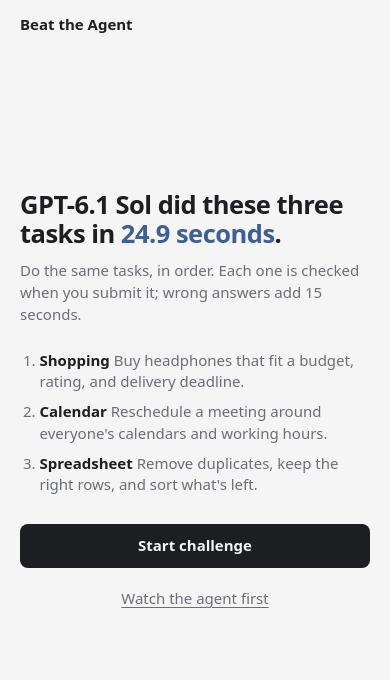
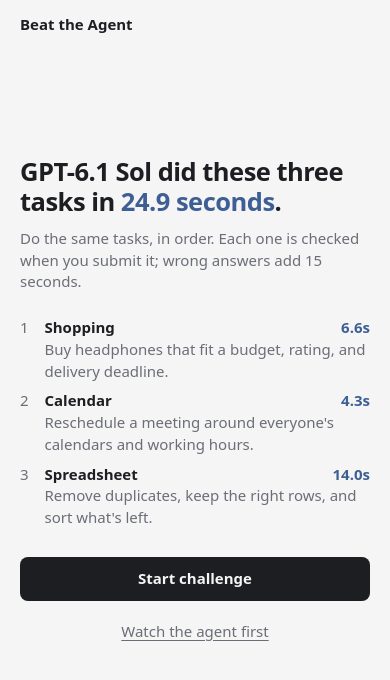
Before and after one commit to YsnMars/beattheagent, a React (Vite) app: page / in a window 390 px wide. Shown: the top 680 px of the page. Built offline with nearby package versions, Linux system fonts and the light colour scheme.

Commit message:
Show personal bests and add Enter-to-start support
- Display challenge bests and agent stage times on the intro
- Add aligned stage details and Enter keyboard shortcut
- Cover the new behavior in end-to-end tests

```diff
--- a/src/app.css
+++ b/src/app.css
@@ -385,15 +385,64 @@
 }
 .intro-tasks {
   margin: 24px 0 0;
-  padding-left: 1.3em;
+  padding: 0;
+  list-style: none;
   display: grid;
-  gap: 8px;
-}
-.intro-tasks li::marker {
+  grid-template-columns: 1.1em max-content 1fr auto;
+  column-gap: 10px;
+  row-gap: 8px;
+}
+/* Rows share the list's columns, so titles and descriptions line up. */
+.intro-tasks li {
+  grid-column: 1 / -1;
+  display: grid;
+  grid-template-columns: subgrid;
+  grid-template-areas: "n title blurb time";
+  align-items: baseline;
+}
+.it-n {
+  grid-area: n;
   color: var(--muted);
-}
-.intro-tasks span {
+  font-variant-numeric: tabular-nums;
+}
+.it-title {
+  grid-area: title;
+}
+.it-blurb {
+  grid-area: blurb;
   color: var(--muted);
+}
+.it-time {
+  grid-area: time;
+  justify-self: end;
+  padding-left: 12px;
+  color: var(--accent);
+  font-weight: 600;
+  font-variant-numeric: tabular-nums;
+}
+.intro-kbd {
+  margin-left: 10px;
+  padding: 1px 6px;
+  border: 1px solid currentColor;
+  border-radius: 4px;
+  font-family: var(--font);
+  font-size: 0.72rem;
+  font-weight: 500;
+  opacity: 0.55;
+}
+@media (hover: none) {
+  .intro-kbd {
+    display: none;
+  }
+}
+.intro-best {
+  margin: 18px 0 0;
+  color: var(--muted);
+  font-size: 0.9rem;
+}
+.intro-best b {
+  color: var(--text);
+  font-variant-numeric: tabular-nums;
 }
 .intro-actions {
   margin-top: 28px;
@@ -1551,6 +1600,19 @@
 
 /* ------------------------------------------------------------------ responsive: site pages */
 @media (max-width: 600px) {
+  .intro-tasks {
+    grid-template-columns: 1fr;
+  }
+  .intro-tasks li {
+    column-gap: 8px;
+    grid-template-columns: 1.1em 1fr auto;
+    grid-template-areas:
+      "n title time"
+      ". blurb blurb";
+  }
+  .intro-best {
+    text-align: center;
+  }
   .intro-actions .btn-primary {
     width: 100%;
   }
--- a/src/components/Intro.tsx
+++ b/src/components/Intro.tsx
@@ -1,9 +1,11 @@
-import type { ReactNode } from "react";
+import { useEffect, useState, type ReactNode } from "react";
 import { STAGES, type Challenge } from "../challenge/types";
-import { formatSeconds } from "../lib/format";
+import { formatDuration, formatSeconds } from "../lib/format";
 import { href } from "../lib/router";
 import { PENALTY_MS } from "../game/run";
 import type { RunSummary } from "../game/agentRuns";
+import { bestFor } from "../game/bests";
+import { gap, stageTime } from "./Outcome";
 
 type Props = {
   ch: Challenge;
@@ -18,6 +20,22 @@
 }
 
 export function Intro({ ch, onStart, ghost, left }: Props) {
+  const [best] = useState(() => (onStart ? bestFor(ch.seed) : null));
+
+  // Enter starts the run, unless focus is on something else Enter should activate (a link).
+  useEffect(() => {
+    if (!onStart) return;
+    const onKey = (e: KeyboardEvent) => {
+      if (e.key !== "Enter" || e.repeat) return;
+      const el = document.activeElement;
+      if (el && el !== document.body && el.closest("a, button, input, select, textarea")) return;
+      e.preventDefault();
+      onStart();
+    };
+    window.addEventListener("keydown", onKey);
+    return () => window.removeEventListener("keydown", onKey);
+  }, [onStart]);
+
   return (
     <div className="intro">
       <header className="topbar">{left ?? <Brand />}</header>
@@ -33,15 +51,26 @@
         </h1>
         <p className="intro-sub">Do the same tasks, in order. Each one is checked when you submit it; wrong answers add {PENALTY_MS / 1000} seconds.</p>
         <ol className="intro-tasks">
-          {STAGES.map((s) => (
-            <li key={s.id}>
-              <b>{s.title}</b> <span>{s.blurb}</span>
-            </li>
-          ))}
+          {STAGES.map((s, i) => {
+            const t = ghost ? stageTime(ghost.splits, i) : null;
+            return (
+              <li key={s.id}>
+                <span className="it-n">{i + 1}</span>
+                <b className="it-title">{s.title}</b>
+                <span className="it-blurb">{s.blurb}</span>
+                {t !== null && (
+                  <span className="it-time" title={`${ghost!.modelLabel}'s time on this task`}>
+                    {gap(t)}
+                  </span>
+                )}
+              </li>
+            );
+          })}
         </ol>
         <div className="intro-actions">
           <button className="btn-primary" data-trace="intro:start" onClick={onStart}>
             Start challenge
+            {onStart && <kbd className="intro-kbd">Enter</kbd>}
           </button>
           {ghost && (
             <a className="link" href={href(`/replay/${ch.seed}`)}>
@@ -49,6 +78,11 @@
             </a>
           )}
         </div>
+        {best && (
+          <p className="intro-best" data-testid="best">
+            {best.here ? "Your best on this challenge" : "Your best so far"}: <b>{formatDuration(best.ms)}</b>
+          </p>
+        )}
       </div>
     </div>
   );
--- a/src/components/Outcome.tsx
+++ b/src/components/Outcome.tsx
@@ -5,8 +5,8 @@
 
 type Timed = Pick<RunResult, "finished" | "stagesCleared" | "splits" | "totalMs">;
 
-const stageTime = (splits: number[], i: number) => (i < splits.length ? splits[i] - (splits[i - 1] ?? 0) : null);
-const gap = (ms: number) => (ms < 60_000 ? `${(ms / 1000).toFixed(1)}s` : formatDuration(ms));
+export const stageTime = (splits: number[], i: number) => (i < splits.length ? splits[i] - (splits[i - 1] ?? 0) : null);
+export const gap = (ms: number) => (ms < 60_000 ? `${(ms / 1000).toFixed(1)}s` : formatDuration(ms));
 const shown = (r: Timed) => (r.finished ? formatDuration(r.totalMs) : `${r.stagesCleared}/3`);
 
 /** One plain sentence on how the two runs compare. */
--- /dev/null
+++ b/src/game/bests.ts
@@ -0,0 +1,29 @@
+// Personal bests, per challenge, kept in this browser. Only complete runs count.
+const KEY = "bta:best";
+
+function load(): Record<string, number> {
+  try {
+    return JSON.parse(localStorage.getItem(KEY) ?? "{}");
+  } catch {
+    return {};
+  }
+}
+
+export function recordBest(seed: string, ms: number) {
+  const bests = load();
+  if (bests[seed] !== undefined && bests[seed] <= ms) return;
+  bests[seed] = ms;
+  try {
+    localStorage.setItem(KEY, JSON.stringify(bests));
+  } catch {
+    /* storage full or disabled */
+  }
+}
+
+/** The best time on this challenge, or failing that, the best on any challenge. */
+export function bestFor(seed: string): { ms: number; here: boolean } | null {
+  const bests = load();
+  if (bests[seed] !== undefined) return { ms: bests[seed], here: true };
+  const all = Object.values(bests);
+  return all.length ? { ms: Math.min(...all), here: false } : null;
+}
--- a/src/pages/Play.tsx
+++ b/src/pages/Play.tsx
@@ -4,6 +4,7 @@
 import { Intro } from "../components/Intro";
 import { Outcome } from "../components/Outcome";
 import { useAgentSummary } from "../game/agentRuns";
+import { recordBest } from "../game/bests";
 import { toResult } from "../game/run";
 import { useNow, useRun } from "../game/useRun";
 import { formatDuration } from "../lib/format";
@@ -29,6 +30,10 @@
   useEffect(() => {
     document.title = "Beat the Agent";
   }, []);
+
+  useEffect(() => {
+    if (!rec && run.finishedAt !== null) recordBest(seed, toResult(run).totalMs);
+  }, [rec, seed, run]);
 
   // Before paint, so the intro never flashes. A resumed run keeps its original start time.
   useLayoutEffect(() => {
```
Also changed, not shown: 2 other files (tests, documents, lock files or other folders).
